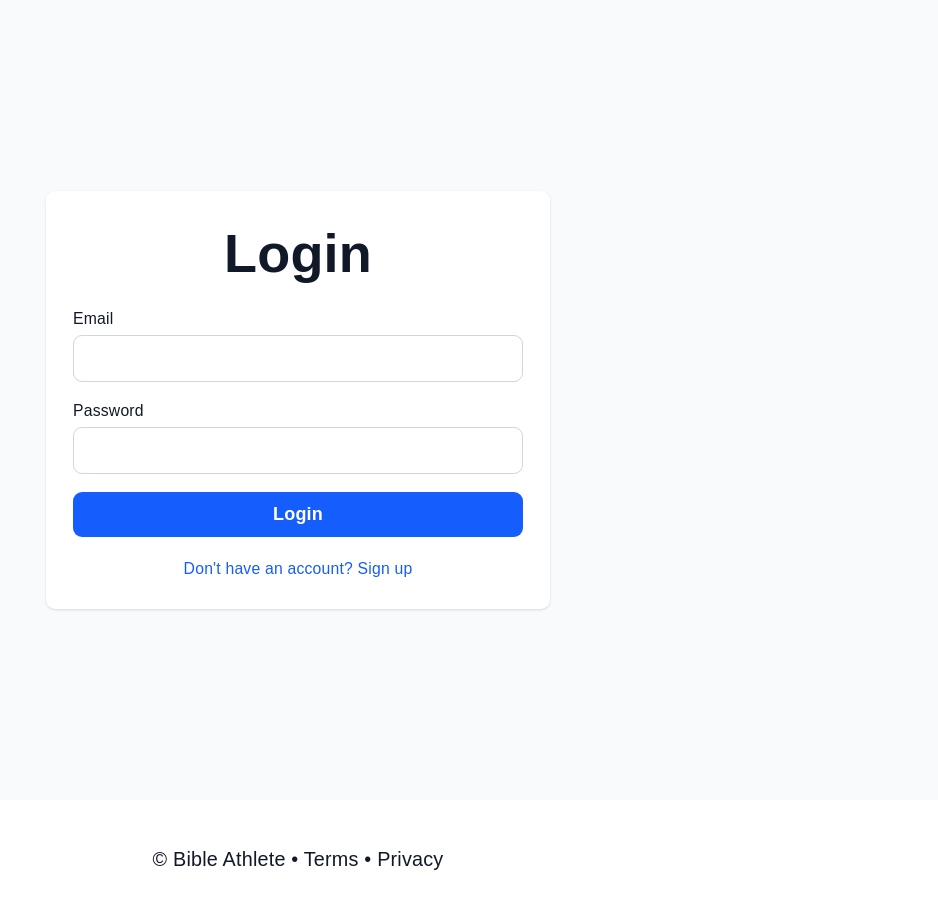
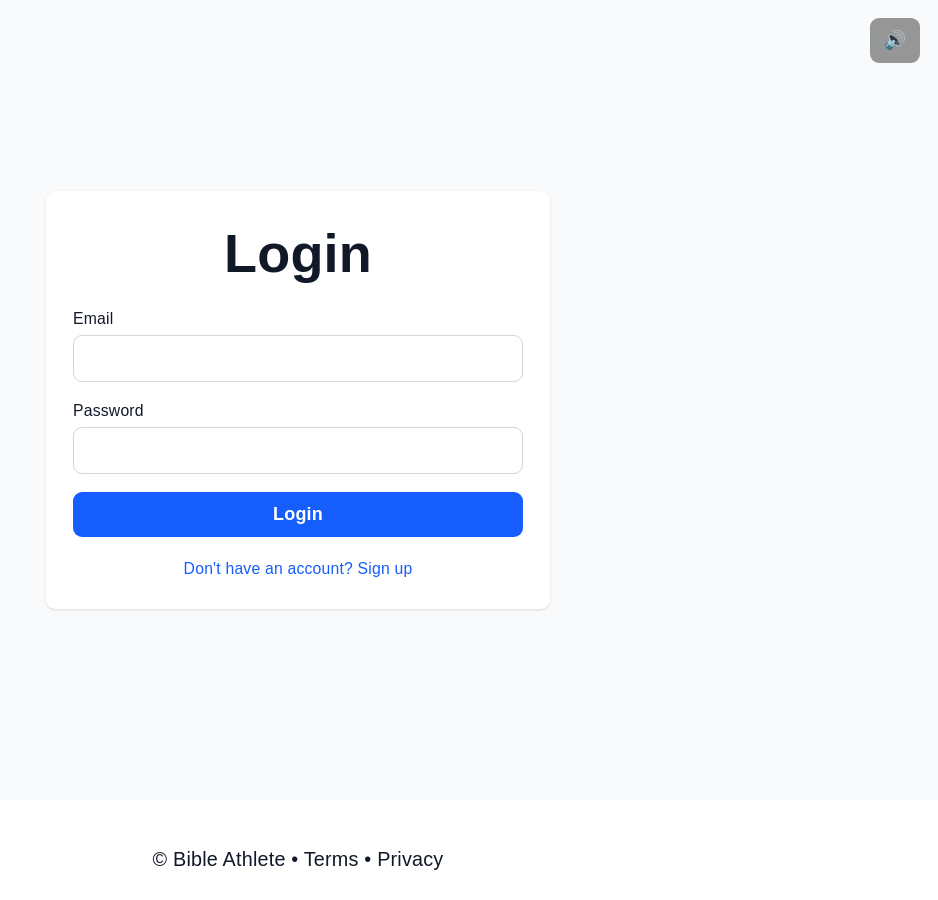
Before and after one commit to sdasent25/bible-mastery-app, a Next.js app: page /login in a window 1280 px wide. Shown: the whole page, without its empty margins (342-1280 px from the left). Built offline with nearby package versions, Linux system fonts and the light colour scheme; no server answers.

Commit message:
Add global sound toggle with persistence

```diff
--- a/app/journey/page.tsx
+++ b/app/journey/page.tsx
@@ -9,14 +9,9 @@ import { bibleSections } from "@/lib/bibleStructure"
 import { getProgramProgress } from "@/lib/programProgress"
 import { getXp } from "@/lib/xp"
 import { getIncorrectQuestions } from "@/lib/review"
+import { playSound } from "@/lib/sound"
 
 type NodeState = "complete" | "active" | "locked"
-
-function playSound(src: string) {
-  const audio = new Audio(src)
-  audio.volume = 0.4
-  audio.play().catch(() => {})
-}
 
 function getNodeIcon(label: string) {
   if (label.includes("1–3")) return "creation.png"
--- a/app/layout.tsx
+++ b/app/layout.tsx
@@ -15,6 +15,30 @@ const geistMono = Geist_Mono({
   variable: "--font-geist-mono",
   subsets: ["latin"],
 });
+
+function SoundToggle() {
+  const [enabled, setEnabled] = useState(true);
+
+  useEffect(() => {
+    const stored = localStorage.getItem("sound");
+    if (stored === "off") setEnabled(false);
+  }, []);
+
+  const toggle = () => {
+    const next = !enabled;
+    setEnabled(next);
+    localStorage.setItem("sound", next ? "on" : "off");
+  };
+
+  return (
+    <button
+      onClick={toggle}
+      className="fixed top-4 right-4 z-50 bg-black/40 text-white px-3 py-2 rounded-lg backdrop-blur"
+    >
+      {enabled ? "🔊" : "🔇"}
+    </button>
+  );
+}
 
 export default function RootLayout({
   children,
@@ -64,6 +88,7 @@ export default function RootLayout({
       className={`${geistSans.variable} ${geistMono.variable} h-full antialiased`}
     >
       <body className="min-h-full flex flex-col">
+        <SoundToggle />
         {children}
         <footer className="text-sm text-gray-600 mt-10 pb-6 text-center">
           <p>
--- a/app/quiz/page.tsx
+++ b/app/quiz/page.tsx
@@ -16,6 +16,7 @@ import {
 import { getSubscriptionStatus } from '@/lib/user';
 import { addIncorrectQuestion, getIncorrectQuestions } from '@/lib/review';
 import { recordAnswerPerformance } from '@/lib/performance';
+import { playSound } from '@/lib/sound';
 import Flame from '@/components/Flame';
 
 type Question = {
@@ -35,12 +36,6 @@ type IncorrectItem = {
 };
 
 const PROGRAM_COMPLETION_BONUS_XP = 50;
-
-function playSound(src: string) {
-  const audio = new Audio(src);
-  audio.volume = 0.4;
-  audio.play().catch(() => {});
-}
 
 function shuffleArray<T>(array: T[]): T[] {
   return [...array].sort(() => Math.random() - 0.5);
--- /dev/null
+++ b/lib/sound.ts
@@ -0,0 +1,11 @@
+export function playSound(src: string) {
+  const enabled = typeof window !== "undefined"
+    ? localStorage.getItem("sound") !== "off"
+    : true
+
+  if (!enabled) return
+
+  const audio = new Audio(src)
+  audio.volume = 0.4
+  audio.play().catch(() => {})
+}
```
